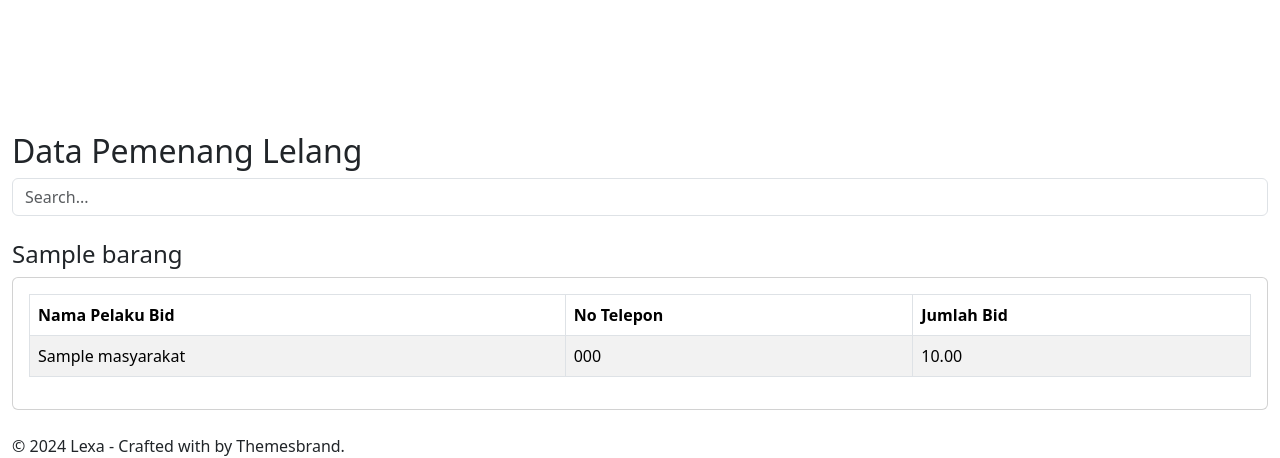
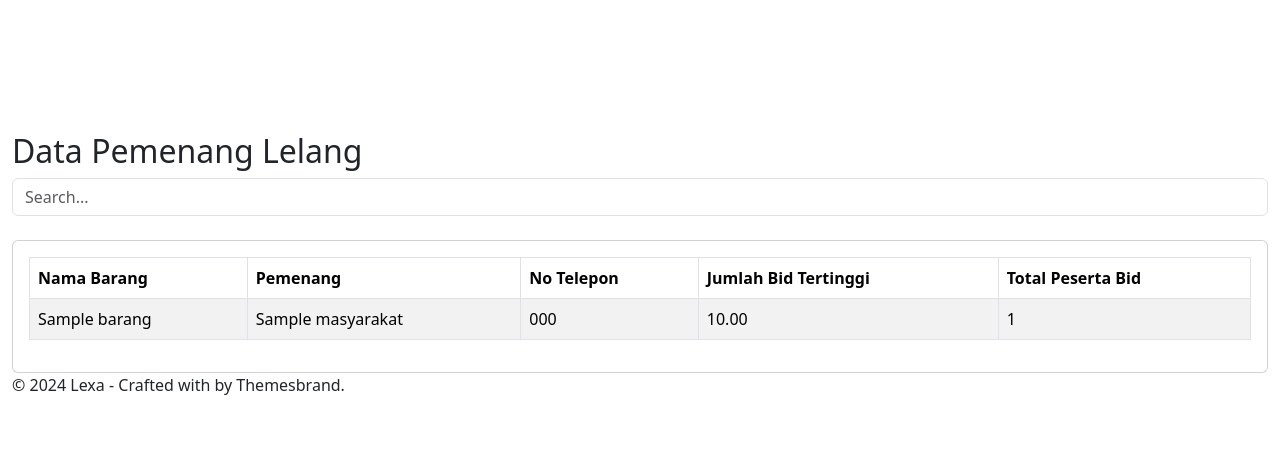
Before and after one commit to H26tech/Lelang, a CodeIgniter app: page /app_lelang/lelang/data_pemenang in a window 1280 px wide. Shown: the part 736-1194 px from the top of the page. After the commit the page ends 1131 px from the top, so only its background shows below. Run offline with CodeIgniter, Linux system fonts and the light colour scheme; tables that the repository leaves empty or names only in its code hold one stand-in row (values such as "Sample post"); some libraries are stand-ins or nearby versions.

Commit message:
benerin tampilan

```diff
--- a/application/controllers/Lelang.php
+++ b/application/controllers/Lelang.php
@@ -60,13 +60,7 @@ class Lelang extends CI_Controller
     public function data_pemenang()
     {
         $this->load->model('Lelang_model');
-        $posts = $this->Lelang_model->getAllPostsWithBids();
-
-        // Group the posts by 'nama_barang'
-        $data['grouped_posts'] = [];
-        foreach ($posts as $post) {
-            $data['grouped_posts'][$post['nama_barang']][] = $post;
-        }
+        $data['winners'] = $this->Lelang_model->getAllPostsWithBids();
 
         $this->load->view('templates/header');
         $this->load->view('templates/sidebar');
--- a/application/models/Lelang_model.php
+++ b/application/models/Lelang_model.php
@@ -36,13 +36,52 @@ class Lelang_model extends CI_Model
         return $query->result_array();
     }
 
-    public function getAllPostsWithBids() {
-        $this->db->select('barang.nama_barang, tb_masyarakat.nama_lengkap, tb_masyarakat.telp, tb_bid.bid_amount');
+    public function getAllPostsWithBids()
+    {
+        $this->db->select('
+        barang.nama_barang,
+        MAX(tb_bid.bid_amount) AS highest_bid,
+        COUNT(DISTINCT tb_bid.id_user) AS total_bidders,
+        (SELECT tb_masyarakat.nama_lengkap
+         FROM tb_bid
+         JOIN tb_masyarakat ON tb_masyarakat.id_user = tb_bid.id_user
+         WHERE tb_bid.id_barang = barang.id_barang
+         ORDER BY tb_bid.bid_amount DESC LIMIT 1) AS winner_name,
+        (SELECT tb_masyarakat.telp
+         FROM tb_bid
+         JOIN tb_masyarakat ON tb_masyarakat.id_user = tb_bid.id_user
+         WHERE tb_bid.id_barang = barang.id_barang
+         ORDER BY tb_bid.bid_amount DESC LIMIT 1) AS winner_phone
+    ');
         $this->db->from('tb_bid');
         $this->db->join('barang', 'barang.id_barang = tb_bid.id_barang');
-        $this->db->join('tb_masyarakat', 'tb_masyarakat.id_user = tb_bid.id_user');
-        $this->db->order_by('tb_bid.id_barang', 'DESC');
+        $this->db->group_by('barang.id_barang');
+        $this->db->order_by('highest_bid', 'DESC');
+
         return $this->db->get()->result_array();
     }
 
+    public function countTotalBarang()
+    {
+        return $this->db->count_all('barang');
+    }
+
+    public function countStatusTerbuka()
+    {
+        $this->db->where('status', 'dibuka');
+        return $this->db->count_all_results('barang');
+    }
+
+    public function countStatusTertutup()
+    {
+        $this->db->where('status', 'ditutup');
+        return $this->db->count_all_results('barang');
+    }
+
+    public function countTotalPesertaBid()
+    {
+        $this->db->distinct();
+        $this->db->select('id_user');
+        return $this->db->count_all_results('tb_bid');
+    }
 }
--- a/application/views/petugas/data_pemenang.php
+++ b/application/views/petugas/data_pemenang.php
@@ -9,25 +9,28 @@
                     <span class="fa fa-search"></span>
                 </div>
             </form>
-            <?php foreach ($grouped_posts as $nama_barang => $bids) { ?>
-                <h4 class="mt-4"><?= htmlspecialchars($nama_barang); ?></h4> <!-- Display the item name -->
-                <div class="card">
+
+            <div class="card mt-4">
                 <div class="card-body">
                     <div class="table-responsive">
-                            <table id="datatable-<?= strtolower(str_replace(' ', '-', $nama_barang)); ?>" class="table table-striped table-bordered dt-responsive nowrap" style="width: 100%;">
+                        <table id="datatable-pemenang" class="table table-striped table-bordered dt-responsive nowrap" style="width: 100%;">
                             <thead>
                                 <tr>
-                                        <th>Nama Pelaku Bid</th>
+                                    <th>Nama Barang</th>
+                                    <th>Pemenang</th>
                                     <th>No Telepon</th>
-                                        <th>Jumlah Bid</th>
+                                    <th>Jumlah Bid Tertinggi</th>
+                                    <th>Total Peserta Bid</th>
                                 </tr>
                             </thead>
                             <tbody>
-                                    <?php foreach ($bids as $bid) { ?>
+                                <?php foreach ($winners as $winner) { ?>
                                     <tr>
-                                            <td><?= htmlspecialchars($bid['nama_lengkap']); ?></td>
-                                            <td><?= htmlspecialchars($bid['telp']); ?></td>
-                                            <td><?= number_format($bid['bid_amount'], 2); ?></td>
+                                        <td><?= htmlspecialchars($winner['nama_barang']); ?></td>
+                                        <td><?= htmlspecialchars($winner['winner_name']); ?></td>
+                                        <td><?= htmlspecialchars($winner['winner_phone']); ?></td>
+                                        <td><?= number_format($winner['highest_bid'], 2); ?></td>
+                                        <td><?= htmlspecialchars($winner['total_bidders']); ?></td>
                                     </tr>
                                 <?php } ?>
                             </tbody>
@@ -35,29 +38,18 @@
                     </div>
                 </div>
             </div>
-                <br> <!-- Add space between tables -->
-            <?php } ?>
+
         </div>
     </div>
 </div>
+
 <script>
     $(document).ready(function() {
-        // Initialize DataTables for each item table
-        <?php foreach ($grouped_posts as $nama_barang => $bids) { ?>
-            $('#datatable-<?= strtolower(str_replace(' ', '-', $nama_barang)); ?>').DataTable({
+        $('#datatable-pemenang').DataTable({
             responsive: true,
             dom: 'Bfrtip',
-                buttons: [
-                    'copy', 'excel', 'pdf', 'print'
-                ],
-                order: [
-                    [2, 'asc']
-                ], // Sort by the "Jumlah Bid" column (index 2) in ascending order
-                columnDefs: [{
-                        orderDataType: 'dom-text',
-                        targets: 2
-                    } // Use custom sorting for number formatting
-                ],
+            buttons: ['copy', 'excel', 'pdf', 'print'],
+            order: [[3, 'desc']],
             language: {
                 search: "Search:",
                 lengthMenu: "Display _MENU_ records per page",
@@ -70,6 +62,5 @@
                 }
             }
         });
-        <?php } ?>
     });
 </script>
--- a/application/views/user/dashboard.php
+++ b/application/views/user/dashboard.php
@@ -127,9 +127,8 @@
                             <div class="page-title-box">
                                 <h4>Dashboard</h4>
                                 <ol class="breadcrumb m-0">
-                                    <li class="breadcrumb-item"><a href="javascript: void(0);">Lexa</a></li>
-                                    <li class="breadcrumb-item"><a href="javascript: void(0);">Dashboard</a></li>
-                                    <li class="breadcrumb-item active">Dashboard</li>
+                                    <li class="breadcrumb-item"><a href="javascript: void(0);">Login</a></li>
+                                    <li class="breadcrumb-item active"><a href="javascript: void(0);">Dashboard</a></li>
                                 </ol>
                             </div>
                             <h1>Welcome, <?php echo $this->session->userdata('nama_lengkap'); ?>! You are logged in as <?php echo $this->session->userdata('user_type'); ?>.</h1>
```
Also changed, not shown: application/controllers/Dashboard_petugas.php (+8 -1 lines), application/views/admin/dashboard.php (+4 -9 lines), application/views/petugas/dashboard.php (+11 -30 lines), application/views/petugas/data_lelang.php (+6 -1 lines). Lines whose indentation alone changed are shown as unchanged.
